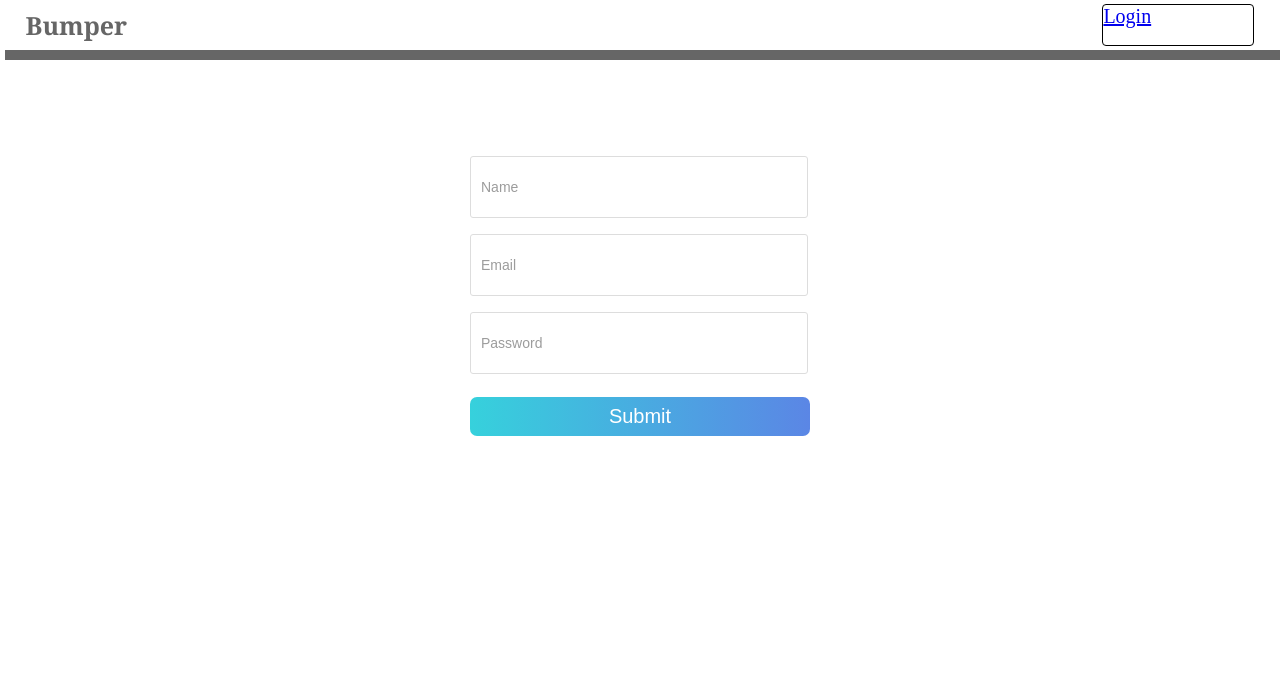
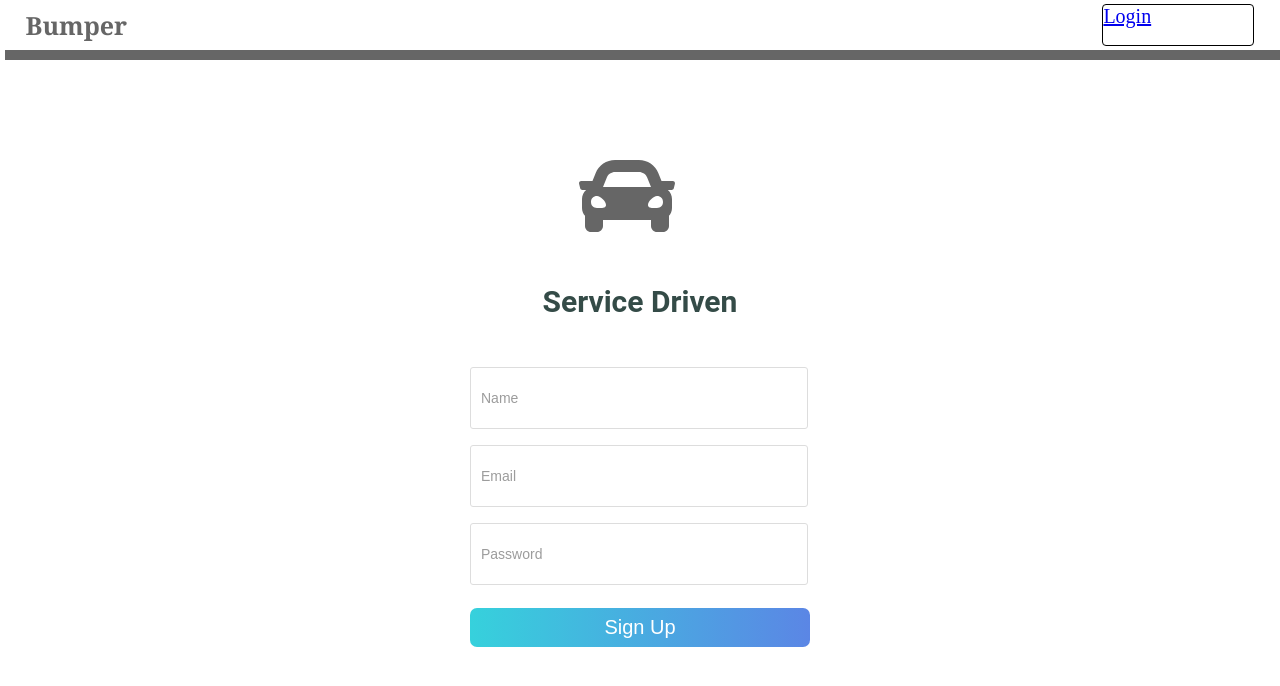
Before and after one commit to Akhtam/bumper, a React (Create React App) app in the folder frontend/: page /#/ownersignup in a window 1280 px wide. Shown: the top 686 px of the page. Built offline with nearby package versions, Linux system fonts and the light colour scheme.

Commit message:
style signup page

```diff
--- a/frontend/src/components/provider/service/Service.js
+++ b/frontend/src/components/provider/service/Service.js
@@ -4,7 +4,6 @@ import { openModal } from "../../../actions/modalActions";
 
 class Service extends Component {
   render() {
-    console.log(this.props)
     return (
       <div>
 
--- a/frontend/src/components/session/OwnerSignupForm.js
+++ b/frontend/src/components/session/OwnerSignupForm.js
@@ -1,4 +1,8 @@
 import React, { Component } from 'react';
+import { FontAwesomeIcon } from '@fortawesome/react-fontawesome';
+import { faCar } from '@fortawesome/free-solid-svg-icons';
+
+
 
 import { connect } from 'react-redux';
 import { signup } from '../../actions/sessionActions';
@@ -67,7 +71,17 @@ class OwnerSignupForm extends Component {
 			<div className='container'>
 				<div className='login-box'>
 					<div className='top-box'>
+						<div className='login-icon'>
+							<FontAwesomeIcon
+								color='rgba(0, 0, 0, 0.6)'
+								size='6x'
+								icon={faCar}
+							/>
+						</div>
 						<form onSubmit={this.handleSubmit}>
+							<div className='title'>
+								<h4>Service Driven</h4>
+							</div>
 							<div className='textbox'>
 								<input
 									type='text'
@@ -95,7 +109,7 @@ class OwnerSignupForm extends Component {
 							<div>
 								<input
 									type='submit'
-									value='Submit'
+									value='Sign Up'
 									className='form-button button'
 								/>
 							</div>
--- a/frontend/src/components/session/login.scss
+++ b/frontend/src/components/session/login.scss
@@ -87,3 +87,9 @@
 	background: linear-gradient(to right, #36d1dc, #5b97e5) !important;
 	}
 }
+
+.login-icon {
+    svg {
+        margin-left: 32%;
+    }
+}
```
Also changed, not shown: frontend/package.json (+6 -3 lines), 1 other file (tests, documents, lock files or other folders).
